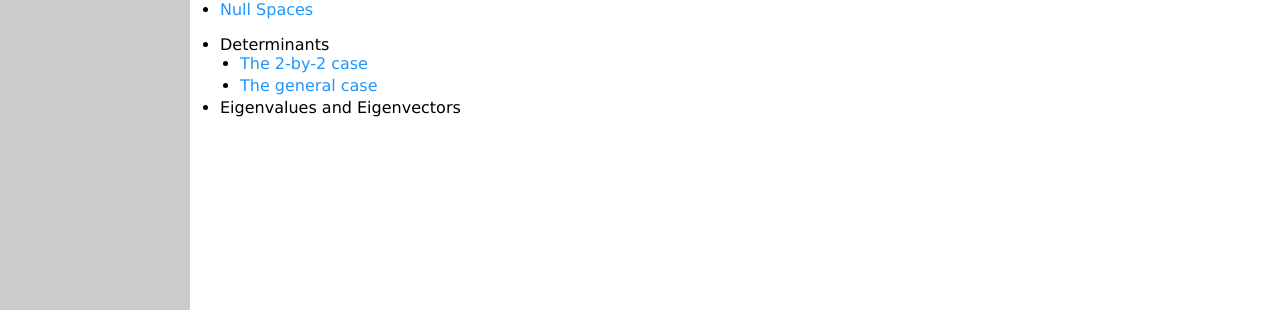
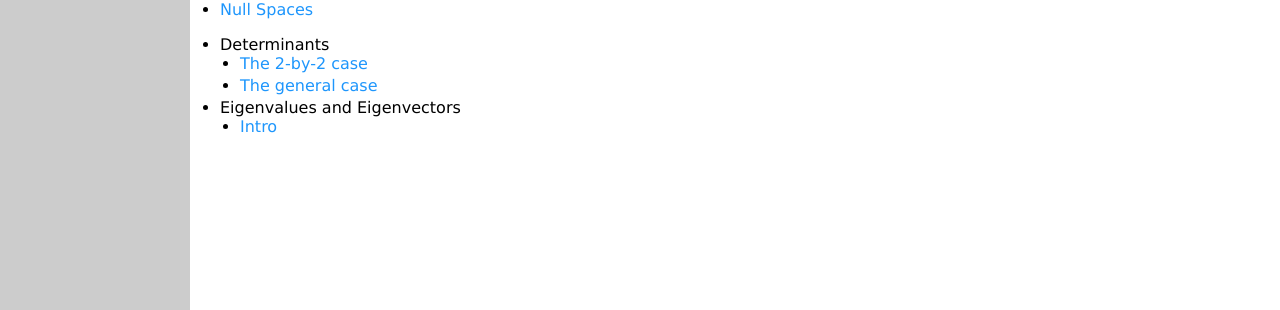
Before and after one commit to jrfaudree/LA, a Jekyll site: the page built from resources.md, in a window 1280 px wide. Shown: the part 339-649 px from the top of the page. Built offline with Jekyll 4.4.1, drawn with Linux system fonts in a browser that asks for light colours.

Commit message:
Update resources.md

```diff
--- a/resources.md
+++ b/resources.md
@@ -22,6 +22,7 @@ The topics at the end of the semester (null spaces, determinants, eigenvalues an
 
 * Determinants
   * [The 2-by-2 case](assets/worksheets/Det-2by2.pdf)
-  * [The general case](assets/worksheets/Det-Bynum.pdf)
+  * [The general case](assets/worksheets/Det-n-by-n-case.pdf)
 
 * Eigenvalues and Eigenvectors
+  * [Intro](assets/worksheets/E-values-day1.pdf)
```
